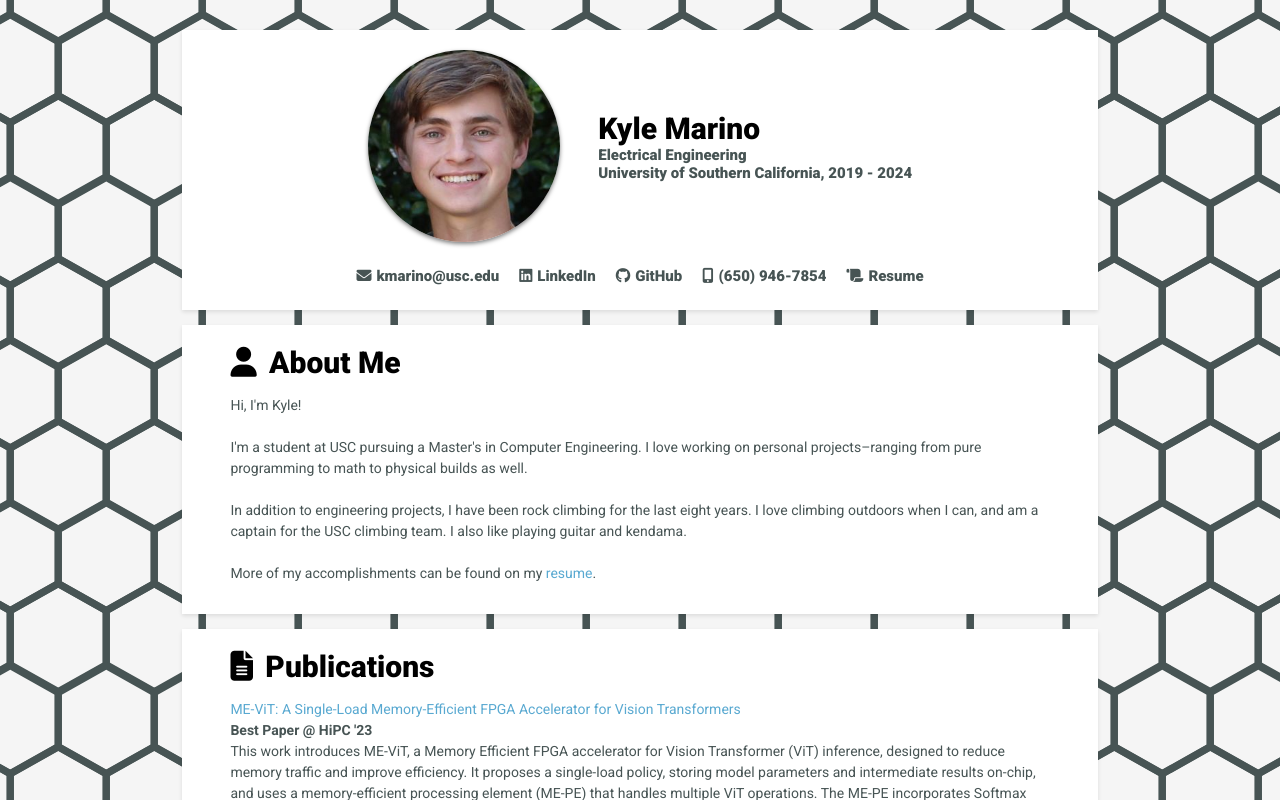
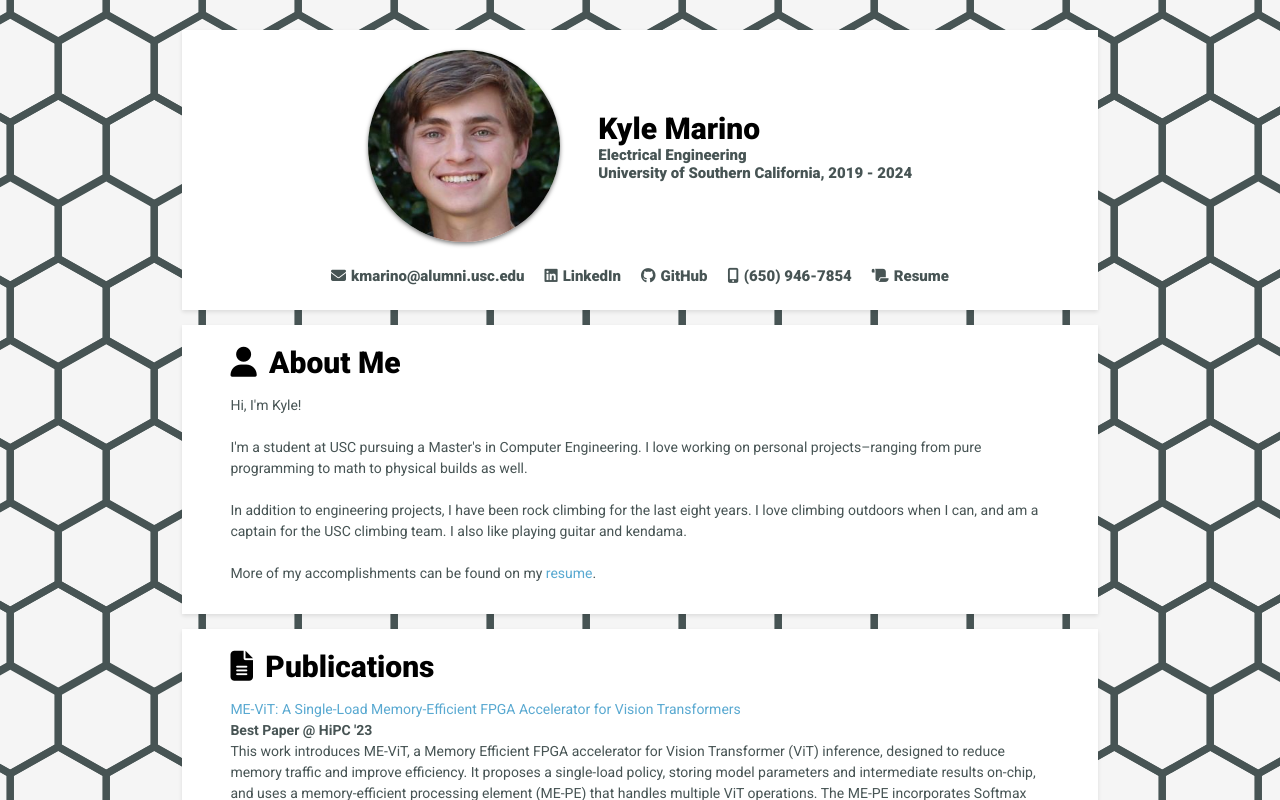
Before and after one commit to kylemarino22/Personal-Website, a plain HTML site: page index.html in a window 1280 px wide. Shown: the top 800 px of the page. Drawn offline with Linux system fonts and the light colour scheme.

Commit message:
Resume 4_14_25

```diff
--- a/index.html
+++ b/index.html
@@ -36,12 +36,12 @@
         </div>
         <div class="divCenter SubtitleText">
           <ul class="list-unstyled contact-list">
-            <li><i class="fa fa-envelope"></i>kmarino@usc.edu</li>
+            <li><i class="fa fa-envelope"></i>kmarino@alumni.usc.edu</li>
             <li><i class="fab fa-linkedin"></i><a href="https://www.linkedin.com/in/kylemarino22/" target="_blank">LinkedIn</a></li>
             <li><i class="fab fa-github"></i><a href="https://github.com/kylemarino22" target="_blank">GitHub</a></li>
             <li><i class="fa fa-mobile-alt"></i>(650) 946-7854</a>
             </li>
-            <li><i class="fa fa-scroll"></i><a href="KyleMarino_CV_3_13_24.pdf" target="_blank">Resume</a></li>
+            <li><i class="fa fa-scroll"></i><a href="resumes/4_14_25_swapped.pdf" target="_blank">Resume</a></li>
           </ul>
         </div>
       </div>
@@ -54,7 +54,7 @@
           Hi, I'm Kyle!
           <br><br> I'm a student at USC pursuing a Master's in Computer Engineering. I love working on personal projects–ranging from pure programming to math to physical builds as well.
           <br><br> In addition to engineering projects, I have been rock climbing for the last eight years. I love climbing outdoors when I can, and am a captain for the USC climbing team. I also like playing guitar and kendama.
-          <br><br> More of my accomplishments can be found on my <a class="viewable-link" href="resumes/KyleMarino_CV_3_13_24.pdf" target="_blank">resume</a>.
+          <br><br> More of my accomplishments can be found on my <a class="viewable-link" href="resumes/4_14_25_swapped.pdf" target="_blank">resume</a>.
         </div>
 
       </div>
```
Also changed, not shown: 5 other files.
